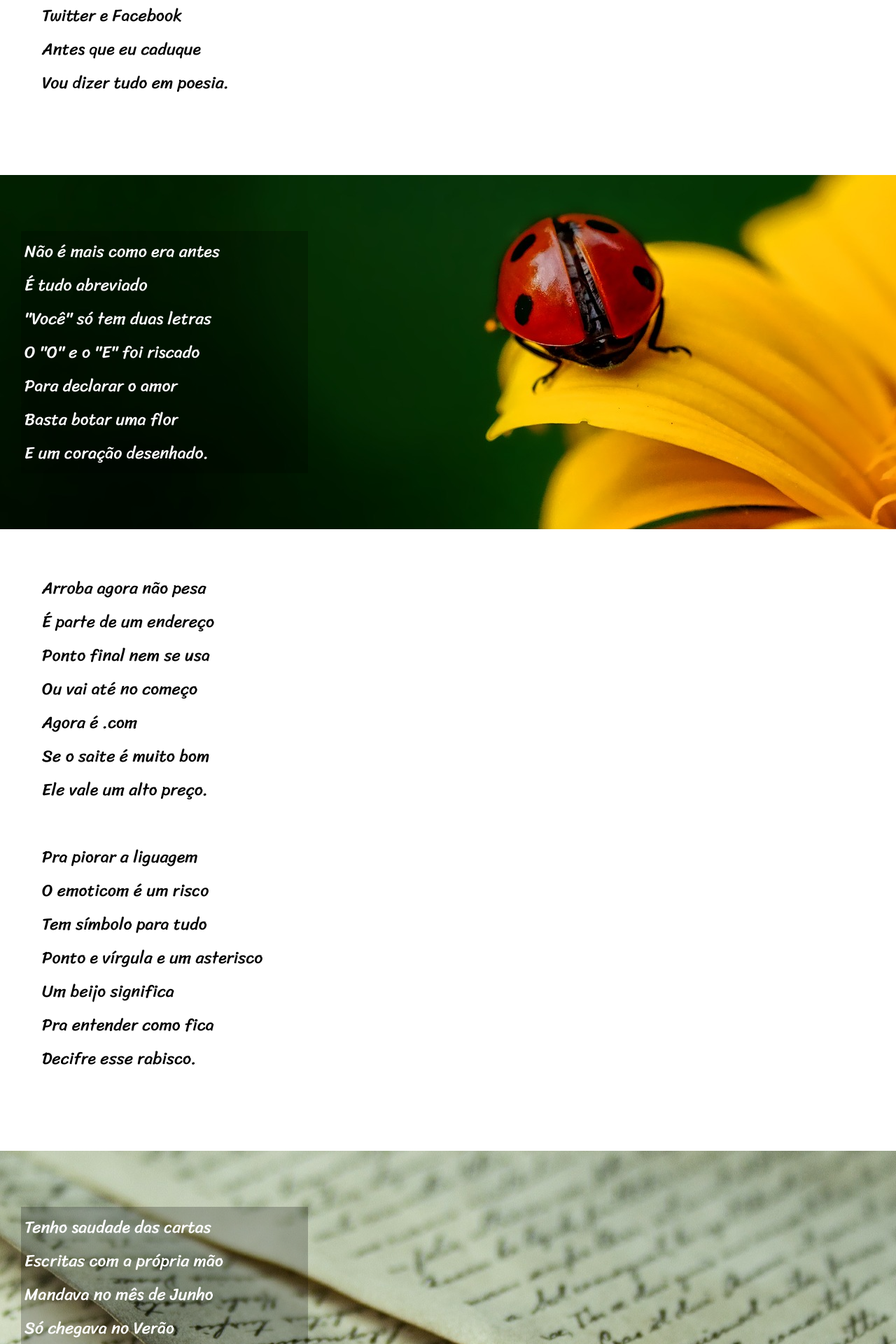
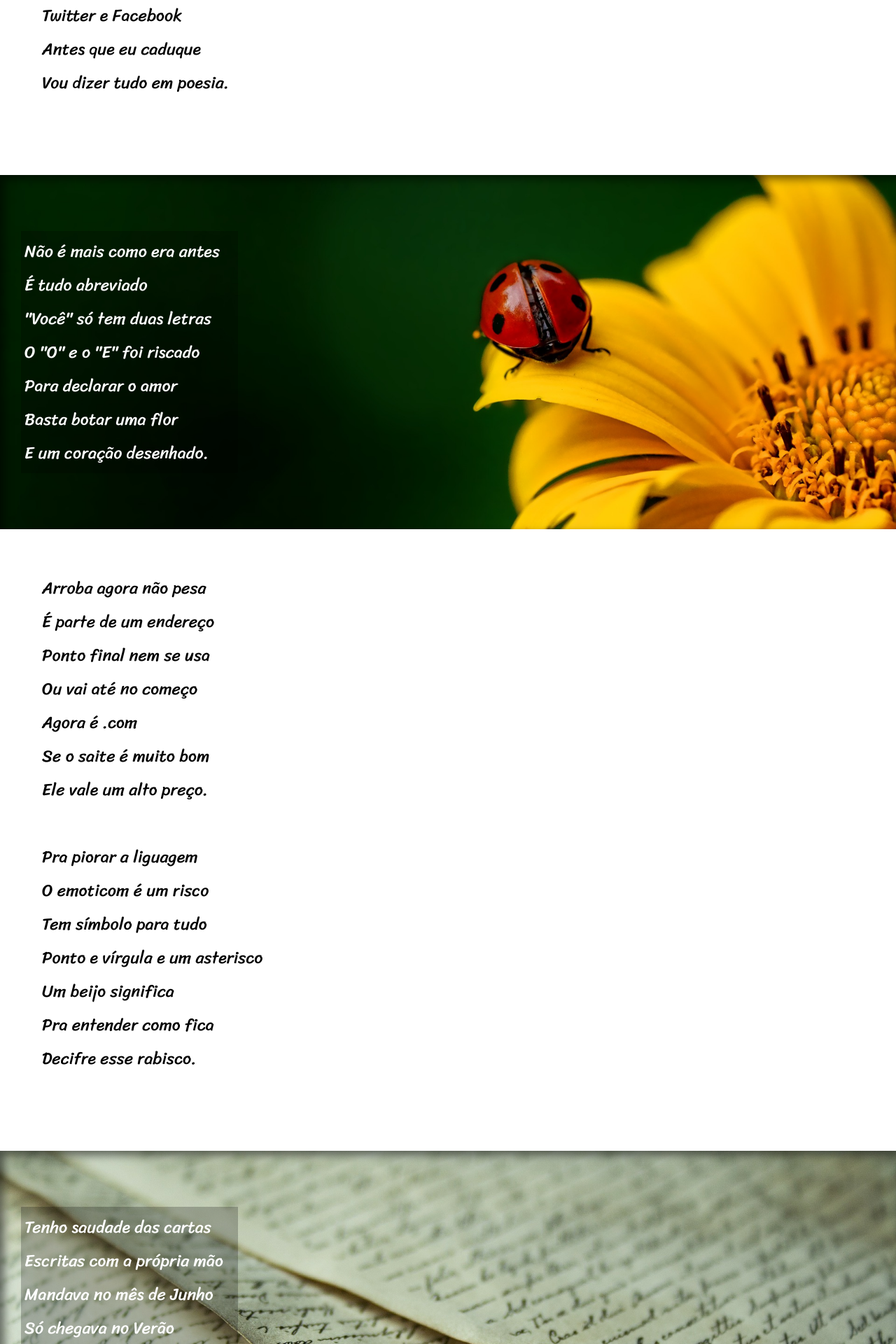
Before and after one commit to maycotomaz/html-css, a PHP site: page / in a window 1280 px wide. Shown: the part 454-2374 px from the top of the page at 70% size. Run offline with PHP 8.4, Linux system fonts and the light colour scheme.

Commit message:
atualizei estilos

```diff
--- a/Ex/desafio-cordel/style.css
+++ b/Ex/desafio-cordel/style.css
@@ -21,11 +21,7 @@ html, body{
     max-height: 100%vh;
     font-family: var(--font1);
 }
-body{
 
-
-
-}
 
 header{
     background-color: black;
@@ -79,20 +75,22 @@ section.imagen{
     line-height: 2em;
     text-align: left;
     font-size: 1.5em;
+    box-shadow: inset 6px 6px 13px 0px rgba(0, 0, 0, 0.534);
 }
 section.imagen > p{
     background-color: rgba(0, 0, 0, 0.233);
-    width: 400px;
+    width: 300px;
     display: inline-block;
     padding: 5px;
 }
 section#img01{
+
+    background: black url(imagens/background001.jpg)  right center no-repeat fixed;
     background-size: cover;
-    background: black url(imagens/background001.jpg)   center no-repeat fixed;
 }
 section#img02{
+    background: black url(imagens/background002.jpg)  right center no-repeat fixed;
     background-size: cover;
-    background: black url(imagens/background002.jpg)   center no-repeat fixed;
 }
 
 footer {
```
